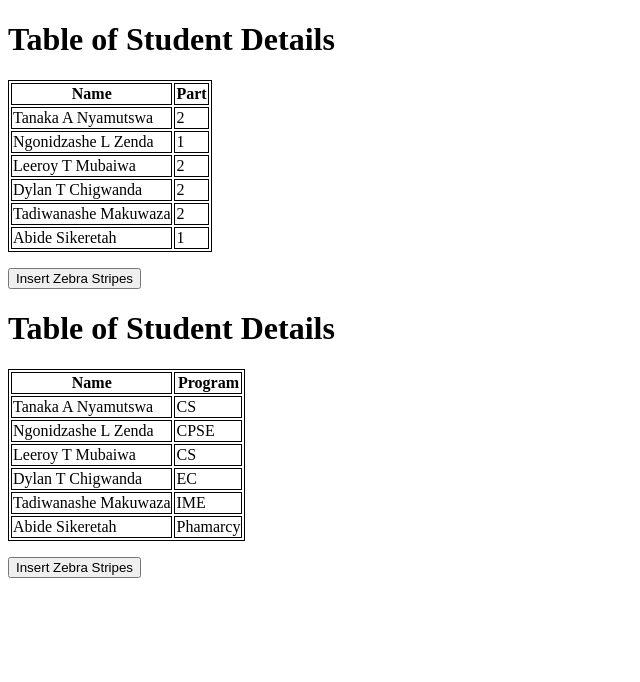
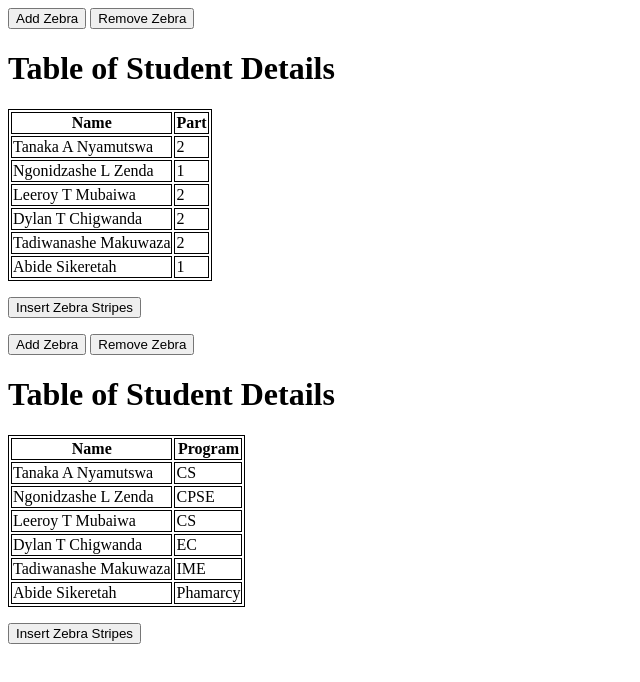
Before and after one commit to TanakaArthur-N/ICS222assignment5, a plain HTML site: page index.html in a window 1280 px wide. Shown: the whole page, without its empty margins (0-640 px from the left). Drawn offline with Linux system fonts and the light colour scheme; a script that the page names is missing.

Commit message:
Update index.html

```diff
--- a/index.html
+++ b/index.html
@@ -11,6 +11,12 @@
    </head>
 
    <body>
+    <button onclick="turnZebra()">
+          Add Zebra
+      </button>
+      <button onclick="removeZebra()">
+          Remove Zebra
+      </button>
       <h1>Table of Student Details</h1>
       <table>
          <tr>
@@ -61,6 +67,12 @@
    </head>
 
    <body>
+       <button onclick="turnZebra()">
+          Add Zebra
+      </button>
+      <button onclick="removeZebra()">
+          Remove Zebra
+      </button>
       <h1>Table of Student Details</h1>
       <table>
          <tr>
```
